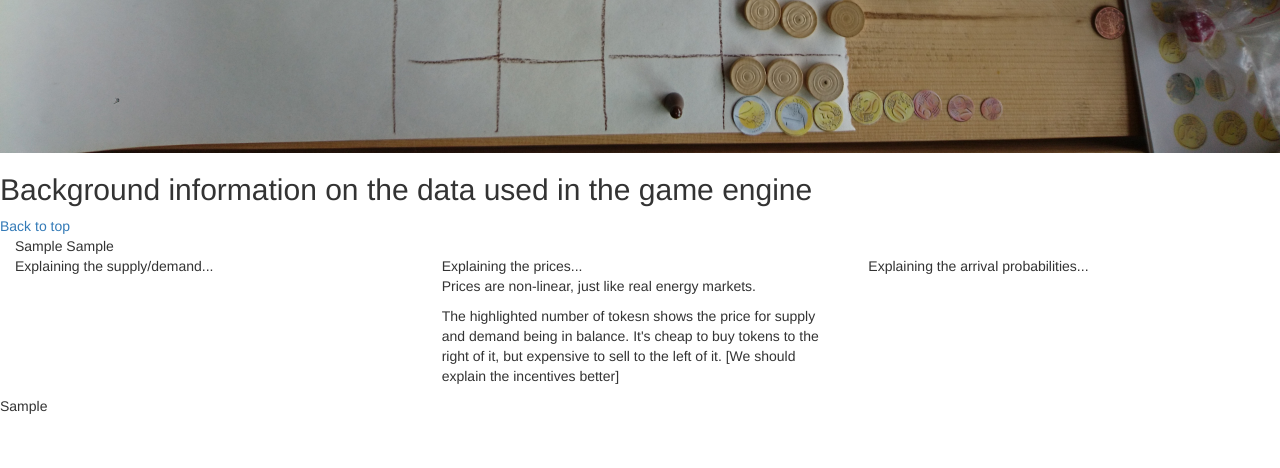
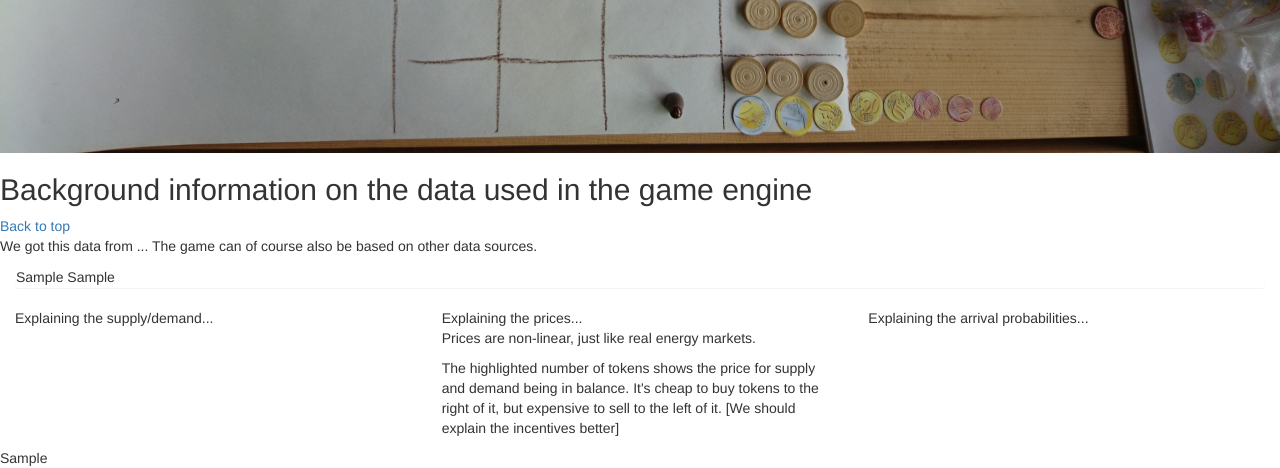
Before and after one commit to SeitaBV/smartcharginggame, a Flask app: template templates/dashboard.html in a window 1280 px wide. Shown: the part 2385-2853 px from the top of the page. Before the commit the page ends 2799 px from the top, so only its background shows below. Run offline with Flask 2, Linux system fonts and the light colour scheme; the template is opened without the code that fills it: most values are stand-ins (such as "Sample title", 1, 10 or a date in 2020); parts of the project's set-up code (start-up, migrations or seed data) failed here and were passed over.

Commit message:
Improved bokeh layout as part of bootstrap panel, Fixed typo and added placeholder for general data description.

```diff
--- a/templates/dashboard.html
+++ b/templates/dashboard.html
@@ -325,9 +325,16 @@
                 <h2>Background information on the data used in the game engine</h2>
                 <a href="#game">Back to top</a>
 
+                <p>
+                    We got this data from ...
+                    The game can of course also be based on other data sources.
+                </p>
+
                 <div class="col-sm-12">
-                {{ data_plots_html | safe }}
-                {{ data_plots_js | safe }}
+                    <div class="panel">
+                        {{ data_plots_html | safe }}
+                        {{ data_plots_js | safe }}
+                    </div>
                 </div>
             </div>
             <div class="row">
@@ -338,7 +345,7 @@
                     Explaining the prices...<br/>
                     <p>Prices are non-linear, just like real energy markets.</p>
                     <p>
-                    The highlighted number of tokesn shows the price for supply and demand being in balance.
+                    The highlighted number of tokens shows the price for supply and demand being in balance.
                     It's cheap to buy tokens to the right of it, but expensive to sell to the left of it.
                     [We should explain the incentives better]
                     </p>
```
